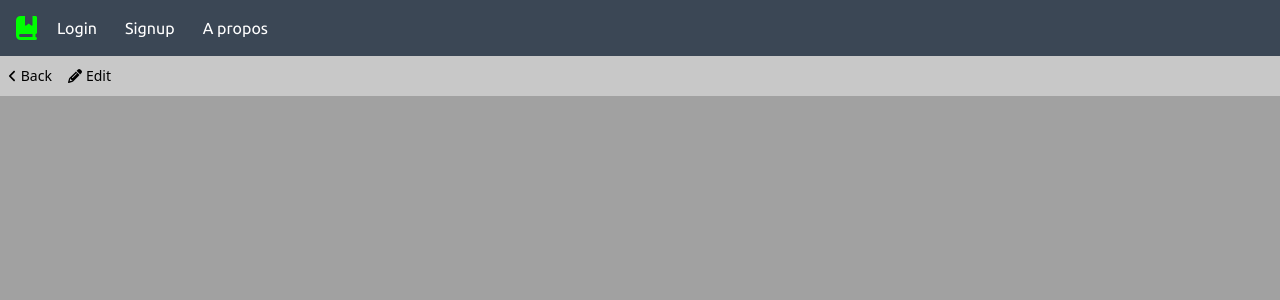
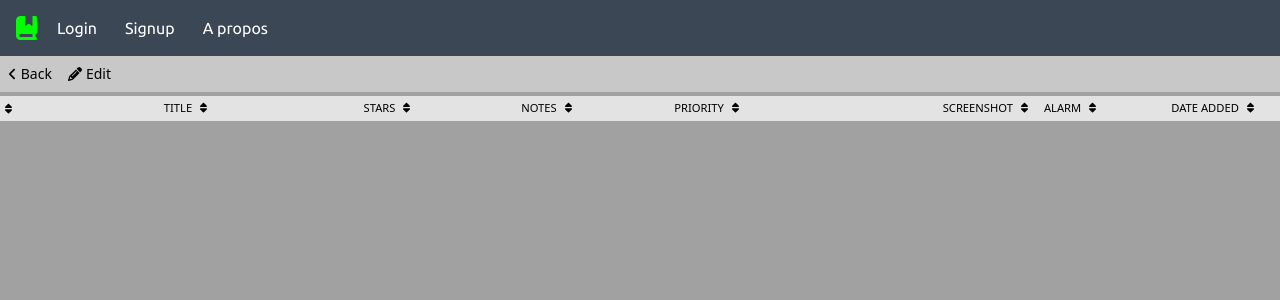
Before and after one commit to aestheticsdata/bkmk-next, a Next.js app in the folder frontend/: page /bookmarks/1 in a window 1280 px wide. Shown: the top 300 px of the page. Built offline with nearby package versions, Linux system fonts and the light colour scheme; no server answers; a web font is replaced by a local one.

Commit message:
sort bar - wip

```diff
--- a/frontend/src/components/bookmarks/Bookmarks.tsx
+++ b/frontend/src/components/bookmarks/Bookmarks.tsx
@@ -29,7 +29,7 @@ const Bookmarks = () => {
   }, [bookmarks]);
 
   return (
-    <div className="flex flex-col w-full mt-28 pb-20 divide-y divide-grey2 overflow-x-auto overflow-y-hidden min-h-0">
+    <div className="flex flex-col w-full mt-2 pb-20 divide-y divide-grey2 overflow-x-auto overflow-y-hidden min-h-0">
       {isLoading && <div>loading...</div>}
       {bookmarks?.rows.length === 0 && !isLoading && <div>Pas de bookmarks</div>}
       {bookmarks?.rows.length > 0 && !isLoading &&
--- a/frontend/src/components/shared/Layout.tsx
+++ b/frontend/src/components/shared/Layout.tsx
@@ -1,5 +1,6 @@
 import NavBar from "@src/components/shared/navBar/NavBar";
 import ToolsBar from "@components/shared/toolsBar/ToolsBar";
+import SortBar from "@components/shared/sortBar/SortBar";
 
 interface LayoutProps {
   isLogin?: boolean;
@@ -22,11 +23,16 @@ const Layout = ({
     <div className={`flex flex-col ${isLogin ? "items-center" : "items-start"} bg-grey1`}>
       <NavBar />
       {displayTools &&
-        <ToolsBar
-          backButton={backButton}
-          editButton={editButton}
-          filters={filters}
-        />
+        <>
+          <div className="">
+            <ToolsBar
+              backButton={backButton}
+              editButton={editButton}
+              filters={filters}
+            />
+          </div>
+          <SortBar />
+        </>
       }
       {children}
     </div>
--- /dev/null
+++ b/frontend/src/components/shared/sortBar/SortBar.tsx
@@ -0,0 +1,88 @@
+import { FontAwesomeIcon } from "@fortawesome/react-fontawesome";
+import { faSort } from "@fortawesome/free-solid-svg-icons";
+
+const SortBar = () => {
+  return (
+    <div className="flex w-full mt-24 bg-grey0 text-xxs select-none">
+      <div
+        className="flex justify-center items-center w-[20px] hover:bg-white py-1 cursor-pointer active:bg-grey0"
+        onClick={() => {}}
+      >
+        <FontAwesomeIcon icon={faSort} />
+      </div>
+      <div
+        className="flex justify-center items-center space-x-2 w-[400px] hover:bg-white py-1 cursor-pointer active:bg-grey0"
+        onClick={() => {}}
+      >
+        <div className="uppercase">title</div>
+        <div>
+          <FontAwesomeIcon icon={faSort} />
+        </div>
+      </div>
+
+      <div
+        className="flex justify-center items-center space-x-2 hover:bg-white py-1 w-[78px] cursor-pointer active:bg-grey0"
+        onClick={() => {}}
+      >
+        <div className="uppercase">stars</div>
+        <div>
+          <FontAwesomeIcon icon={faSort} />
+        </div>
+      </div>
+
+      <div
+        className="flex justify-center items-center space-x-2 hover:bg-white w-[300px] cursor-pointer active:bg-grey0"
+        onClick={() => {}}
+      >
+        <div className="uppercase">notes</div>
+        <div>
+          <FontAwesomeIcon icon={faSort} />
+        </div>
+      </div>
+
+      <div
+        className="flex justify-center items-center space-x-2 hover:bg-white w-[80px] cursor-pointer active:bg-grey0"
+        onClick={() => {}}
+      >
+        <div className="uppercase">priority</div>
+        <div>
+          <FontAwesomeIcon icon={faSort} />
+        </div>
+      </div>
+
+      <div className="flex w-[240px]" />
+
+      <div
+        className="flex justify-start items-center space-x-2 hover:bg-white w-[120px] cursor-pointer active:bg-grey0"
+        onClick={() => {}}
+      >
+        <div className="uppercase">screenshot</div>
+        <div>
+          <FontAwesomeIcon icon={faSort} />
+        </div>
+      </div>
+
+      <div
+        className="flex justify-start items-center space-x-2 hover:bg-white w-[120px] cursor-pointer active:bg-grey0"
+        onClick={() => {}}
+      >
+        <div className="uppercase">alarm</div>
+        <div>
+          <FontAwesomeIcon icon={faSort} />
+        </div>
+      </div>
+
+      <div
+        className="flex justify-center items-center space-x-2 hover:bg-white w-[160px] cursor-pointer active:bg-grey0"
+        onClick={() => {}}
+      >
+        <div className="uppercase">date added</div>
+        <div>
+          <FontAwesomeIcon icon={faSort} />
+        </div>
+      </div>
+    </div>
+  )
+}
+
+export default SortBar;
--- a/frontend/src/components/shared/toolsBar/ToolsBar.tsx
+++ b/frontend/src/components/shared/toolsBar/ToolsBar.tsx
@@ -15,7 +15,7 @@ const ToolsBar = ({ backButton, editButton = false, filters = false }: ToolBarPr
   const router = useRouter();
 
   return (
-    <div className="fixed flex w-full py-2 mt-14 bg-grey01 h-[40px]">
+    <div className="fixed flex w-full py-2 mt-14 bg-grey01">
       {backButton ? (
         <>
           <div
```
Also changed, not shown: 1 other file (tests, documents, lock files or other folders).
